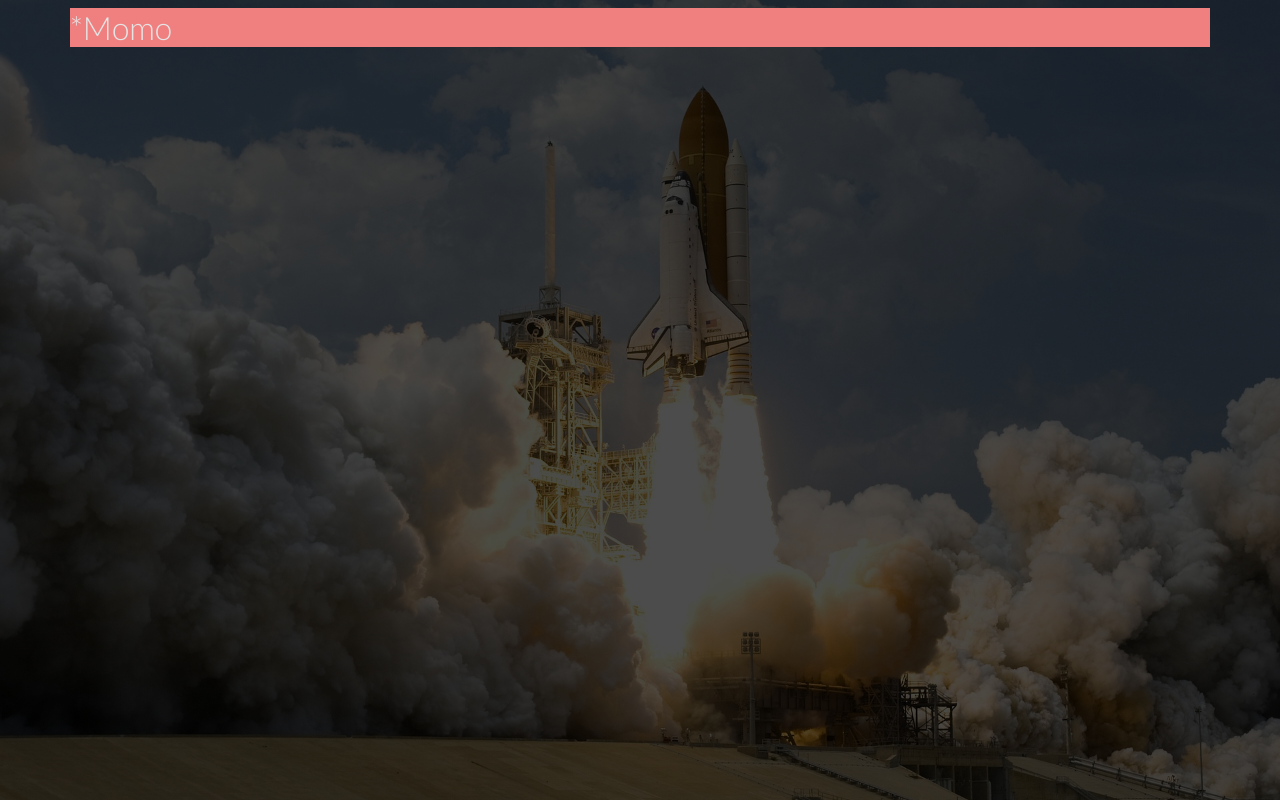
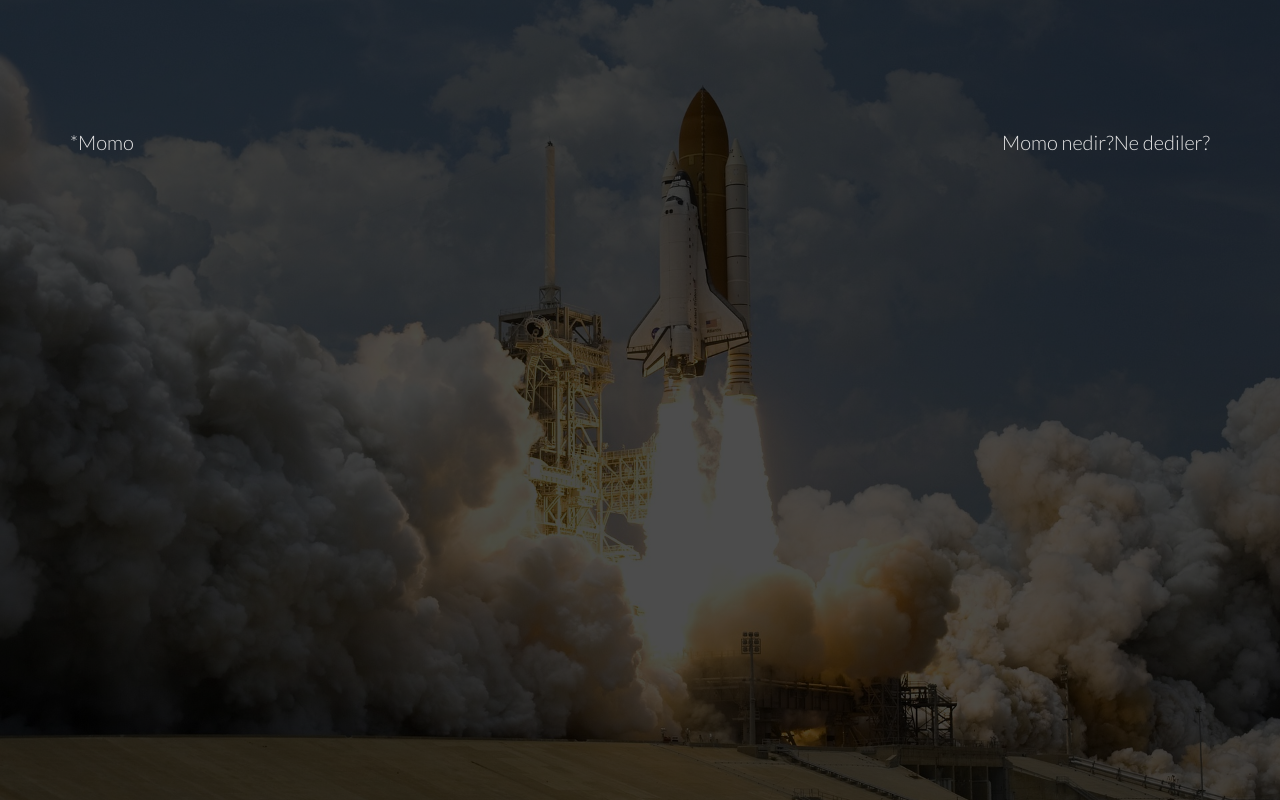
Before and after one commit to eliakorkmaz/momo, a PHP site: page / in a window 1280 px wide. Run offline with PHP 8.4, Linux system fonts and the light colour scheme.

Commit message:
Commit the change files

```diff
--- a/css/style.css
+++ b/css/style.css
@@ -2,12 +2,12 @@
     font-family: 'Lato', 'Monaco', 'Arial';
     font-weight: 300;
     color: #e4e4e4;
+    font-size: 20px;
 }
 
 .row{
     max-width: 1140px;
     margin: 0 auto;
-    background-color: lightcoral;
 }
 
 body{
@@ -15,3 +15,34 @@ body{
     background-size: cover;
     background-position: center;
 }
+
+/*
+    -------- FOOTER ---------
+ */
+
+.header-momo{
+    margin-top: 100px;
+}
+
+.momo-title{
+    float: left;
+}
+
+.header-link{
+    list-style: none;
+    vertical-align: middle;
+}
+
+.header-link li a{
+    text-decoration: none;
+    float: right;
+}
+
+/*
+   ---------- TESTIMONY --------
+ */
+
+
+.section-testimony{
+
+}
--- a/index.html
+++ b/index.html
@@ -3,13 +3,45 @@
     <meta charset="UTF-8">
     <title>Momo</title>
     <link href="https://fonts.googleapis.com/css?family=Lato:300,300i,400,400i,700" rel="stylesheet">
+    <link rel="stylesheet" type="text/css" href="css/vendors/grid.css">
+    <link rel="stylesheet" type="text/css" href="css/vendors/normalize.css">
     <link rel="stylesheet" type="text/css" href="css/style.css">
 </head>
 <body>
-    <div class="row">
-        <h1><span>*</span>Momo</h1>
-    </div>
+    <header class="header-momo">
+        <div class="row">
+            <div class="col span-1-of-2">
+                <div class="momo-title">
+                    <p><span class="momo-star">*</span>Momo</p>
+                </div>
+            </div>
+            <div class="col span-1-of-2">
+                <ul class="header-link">
+                    <li>
+                        <a href="#">Ne dediler?</a>
+                    </li>
+                    <li>
+                        <a href="#">Momo nedir?</a>
+                    </li>
+                </ul>
+            </div>
+        </div>
+    </header>
 
+    <section class="section-search">
+        <!--<div class="row">
+            <div class="col span-1-of-3">
+                HTTPS
+            </div>
+            <div class="col span-2-of-3">
+                www.google.com.tr
+            </div>
+        </div>-->
+    </section>
+
+    <section class="section-testimony">
+
+    </section>
 
 
 </body>
```
